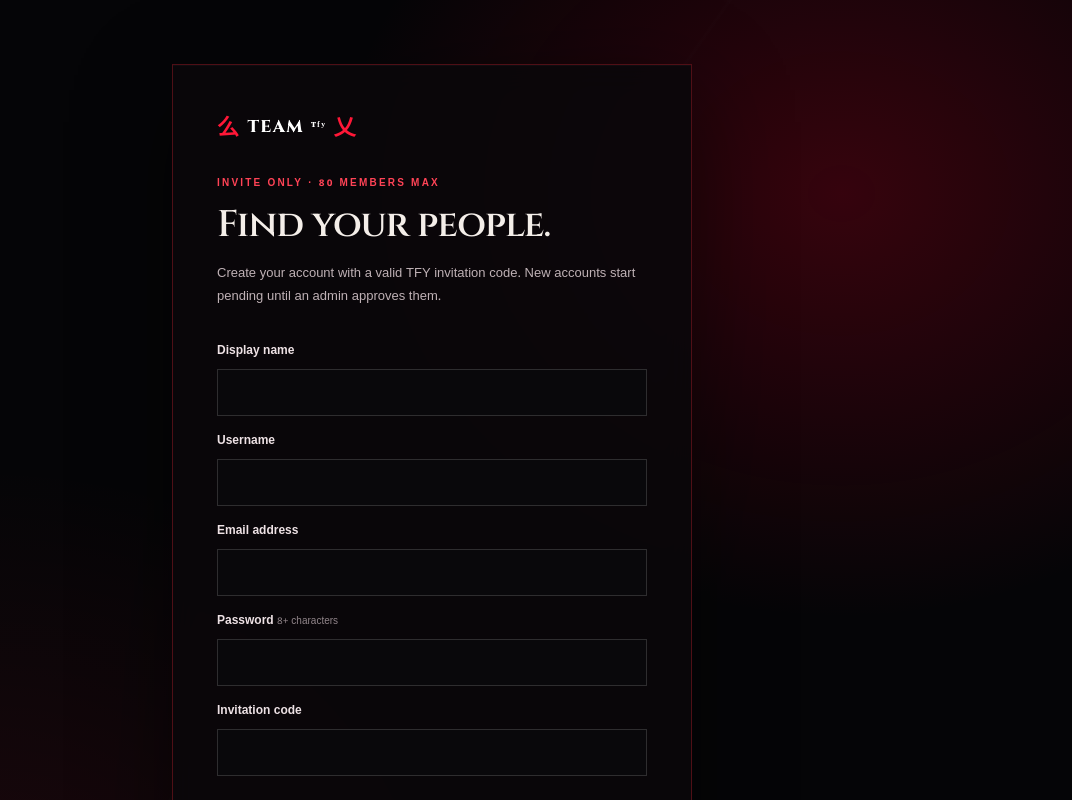
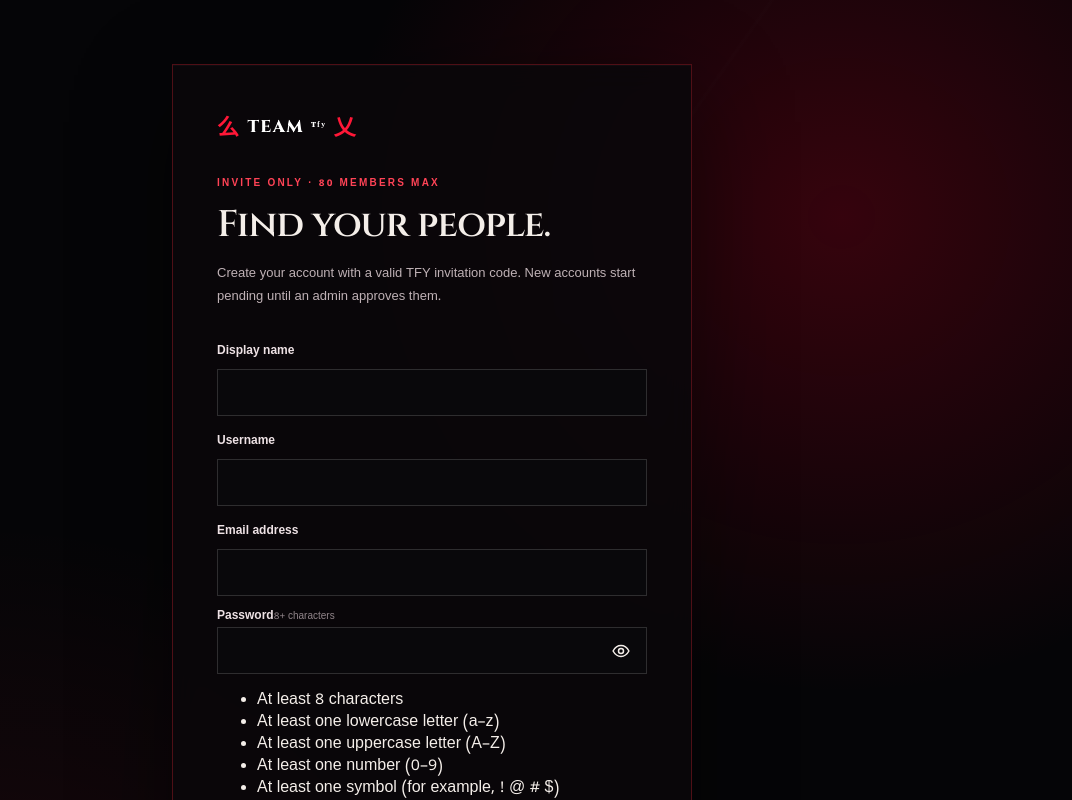
Before and after one commit to alone4verasthew-dot/TEAM-community-, a Next.js app: page /signup in a window 1280 px wide. Shown: the top 800 px of the page, without its empty margins (208-1280 px from the left). Built offline with nearby package versions, Linux system fonts and the light colour scheme.

Commit message:
Show signup password requirements and visibility toggle

```diff
--- a/app/signup/page.tsx
+++ b/app/signup/page.tsx
@@ -1,5 +1,6 @@
 import Link from "next/link";
 import { signupAction } from "./actions";
+import { PasswordField } from "../components/password-field";
 
 type SignupPageProps = {
   searchParams: Promise<{ error?: string; message?: string }>;
@@ -40,8 +41,7 @@ export default async function SignupPage({ searchParams }: SignupPageProps) {
           <input id="signup-username" name="username" type="text" autoComplete="username" minLength={4} maxLength={20} pattern="[a-zA-Z0-9_]{4,20}" required />
           <label htmlFor="signup-email">Email address</label>
           <input id="signup-email" name="email" type="email" autoComplete="email" required />
-          <label htmlFor="signup-password">Password <span className="auth-label-note">8+ characters</span></label>
-          <input id="signup-password" name="password" type="password" autoComplete="new-password" minLength={8} required />
+          <PasswordField id="signup-password" name="password" label="Password" autoComplete="new-password" showRequirements />
           <label htmlFor="signup-invite-code">Invitation code</label>
           <input id="signup-invite-code" name="invite_code" type="password" autoComplete="off" required />
           <button className="auth-submit" type="submit">REQUEST ACCESS <span>↗</span></button>
```
